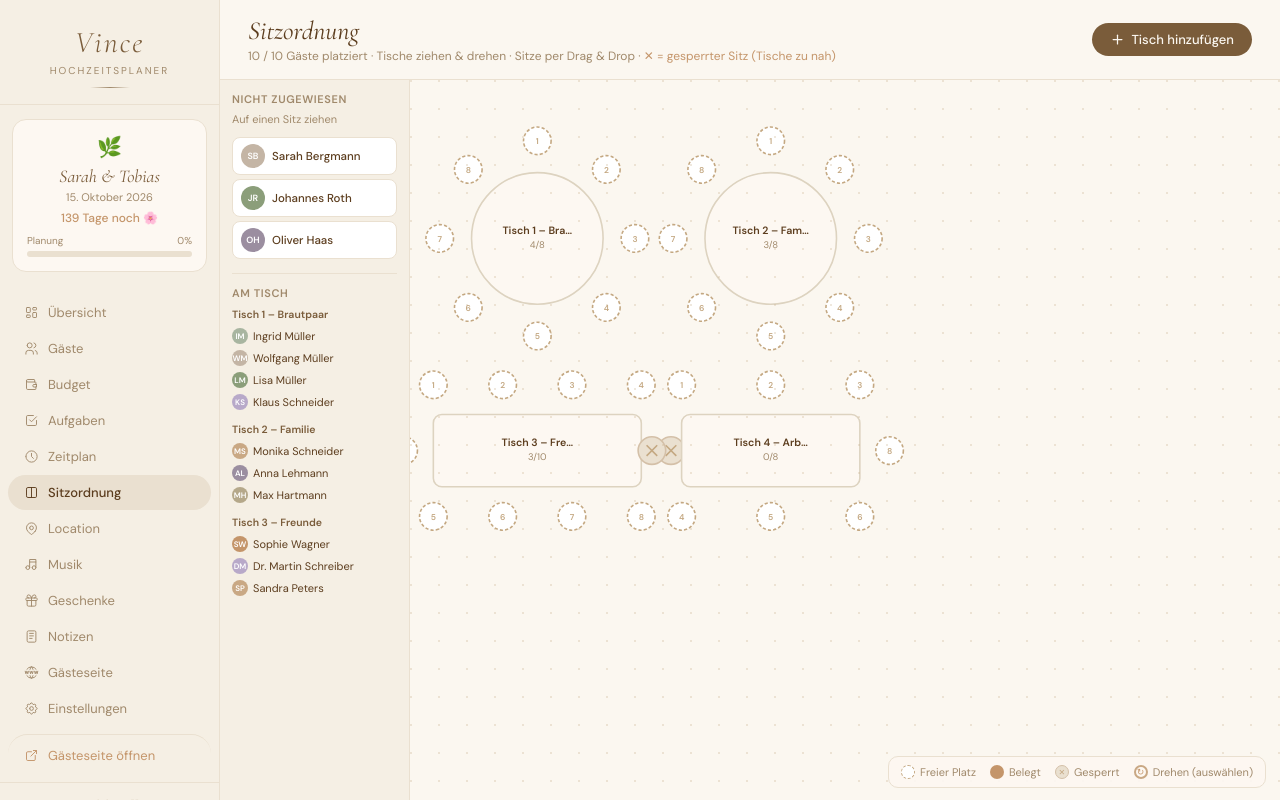
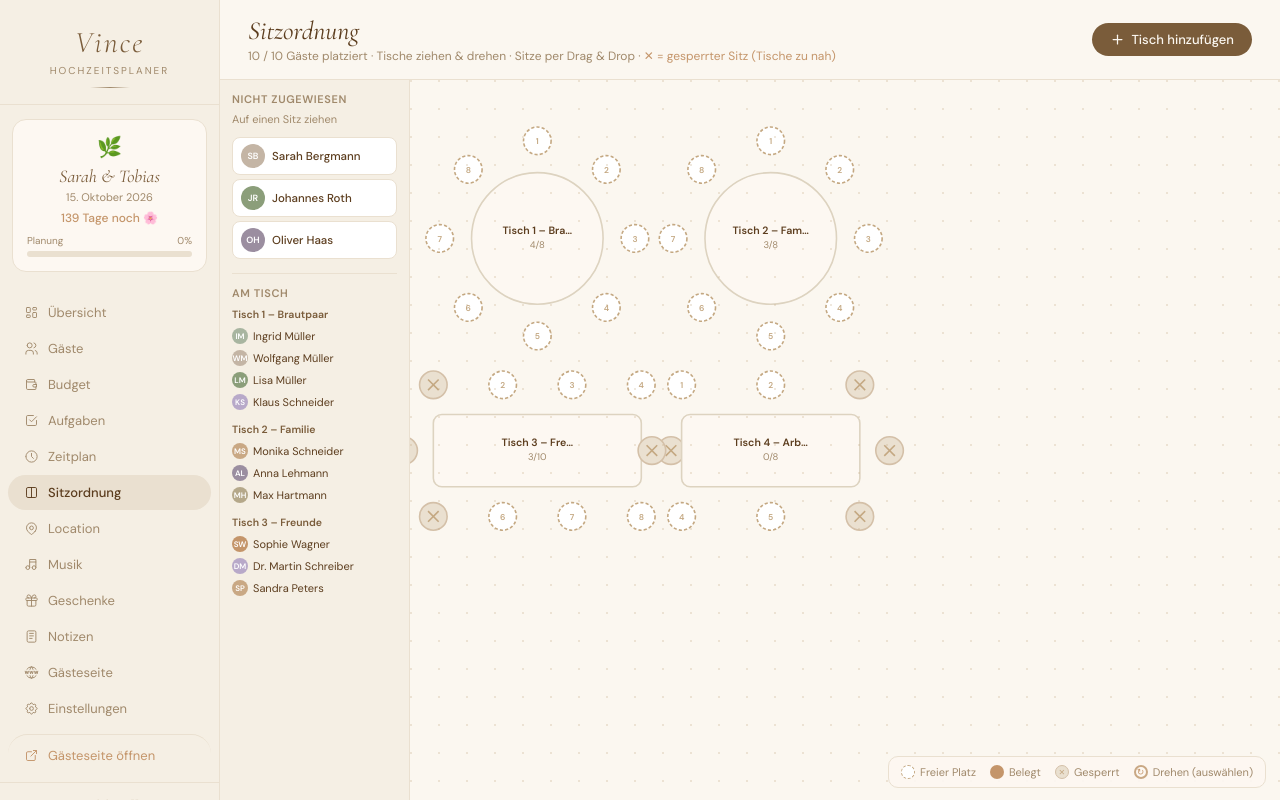
Before and after one commit to TanerTops/Wedding, a React (Vite) app: page /seating in a window 1280 px wide. Built offline with nearby package versions, Linux system fonts and the light colour scheme.

Commit message:
Update Seating.jsx

```diff
--- a/src/pages/Seating.jsx
+++ b/src/pages/Seating.jsx
@@ -130,10 +130,10 @@ function getOBBSeparation(t1, t2) {
   return { separated: false, gap: -minSep, axis: minAxis };
 }
 
-// For each seat, check if it's physically overlapping the body of another table.
-// A seat is blocked when its centre is within the other table's padded footprint.
-// "vor Kopf" (head seats) = seats on the short ends of a rect → all blocked when touching.
-// Long-side seats → only blocked if actually inside the neighbour (not double-blocked).
+// Blocked seat detection.
+// Rules:
+//   - Long side (side seats of rect): only block seats that are PHYSICALLY INSIDE the neighbour body
+//   - Head end (short ends of rect): block ALL seats on that end of BOTH tables when they touch
 function getBlockedSeats(tables) {
   const blocked = {};
 
@@ -149,53 +149,94 @@ function getBlockedSeats(tables) {
       const t2 = tables[j];
       if (t2.shape === 'round') continue;
 
-      // Quick distance cull
-      const dx = t1.x - t2.x, dy = t1.y - t2.y;
-      const dist = Math.sqrt(dx * dx + dy * dy);
-      const { rx: rx2, ry: ry2 } = getTableDims(t2.shape, t2.seats);
-      if (dist > (Math.max(rx1, ry1) + Math.max(rx2, ry2)) * 2 + 80) continue;
+      // Quick cull
+      const ddx = t1.x - t2.x, ddy = t1.y - t2.y;
+      if (Math.sqrt(ddx*ddx + ddy*ddy) > (Math.max(rx1,ry1) + Math.max(...Object.values(getTableDims(t2.shape,t2.seats)))) * 2 + 80) continue;
 
       const rot2 = deg2rad(t2.rotation || 0);
+      const { rx: rx2, ry: ry2 } = getTableDims(t2.shape, t2.seats);
+
+      // Are the two tables actually touching/overlapping?
+      // Check if any corner of t1 is inside t2 (rough touching test)
+      const corners1 = getTableCorners(t1);
+      let tablesTouching = false;
+      for (const corner of corners1) {
+        const cdx = corner.x - t2.x, cdy = corner.y - t2.y;
+        const cos2 = Math.cos(-rot2), sin2 = Math.sin(-rot2);
+        const clx = cdx*cos2 - cdy*sin2, cly = cdx*sin2 + cdy*cos2;
+        if (Math.abs(clx) < rx2 + 8 && Math.abs(cly) < ry2 + 8) { tablesTouching = true; break; }
+      }
+      if (!tablesTouching) {
+        // Also check seats of t1 vs t2 body
+        for (const seat of seats1) {
+          const sdx = seat.wx - t2.x, sdy = seat.wy - t2.y;
+          const cos2 = Math.cos(-rot2), sin2 = Math.sin(-rot2);
+          const slx = sdx*cos2 - sdy*sin2, sly = sdx*sin2 + sdy*cos2;
+          if (Math.abs(slx) < rx2 + SEAT_R + 2 && Math.abs(sly) < ry2 + SEAT_R + 2) { tablesTouching = true; break; }
+        }
+      }
+      if (!tablesTouching) continue;
+
+      // Determine which SIDE of t2 is facing t1 (to identify head vs long contact)
+      // Vector from t2 centre to t1 centre in t2 local space
+      const vecDx = t1.x - t2.x, vecDy = t1.y - t2.y;
+      const cos2 = Math.cos(-rot2), sin2 = Math.sin(-rot2);
+      const localVx = vecDx*cos2 - vecDy*sin2;
+      const localVy = vecDx*sin2 + vecDy*cos2;
+      // Is contact on left/right (head ends) or top/bottom (long sides) of t2?
+      const contactOnHead2 = Math.abs(localVx) > Math.abs(localVy); // head = short ends = ±X axis for rect
 
       seats1.forEach((seat, si) => {
-        // Transform seat world position into t2's local space
         const sdx = seat.wx - t2.x, sdy = seat.wy - t2.y;
-        const cos2 = Math.cos(-rot2), sin2 = Math.sin(-rot2);
-        const lx = sdx * cos2 - sdy * sin2;
-        const ly = sdx * sin2 + sdy * cos2;
+        const slx = sdx*cos2 - sdy*sin2, sly = sdx*sin2 + sdy*cos2;
 
-        // Is the seat circle overlapping t2's body?
-        // Use a small pad = SEAT_R so the seat circle (not just its centre) matters
-        const pad = SEAT_R + PROXIMITY;
-        const insideX = lx >= -(rx2 + pad) && lx <= (rx2 + pad);
-        const insideY = ly >= -(ry2 + pad) && ly <= (ry2 + pad);
+        // Is this seat physically overlapping t2?
+        const pad = SEAT_R;
+        const inside = Math.abs(slx) < rx2 + pad && Math.abs(sly) < ry2 + pad;
+        if (!inside) return;
 
-        if (insideX && insideY) {
-          // Determine if this is a "head" seat (short end of a rect table)
-          // Head = the seat is on the short axis side of t1
-          // For a rect table, short sides are left/right (ry side), long sides top/bottom (rx side)
-          // We detect head seats by checking if the seat is near the short ends in t1 local space
+        // Is this a head seat of t1?
+        // In t1 local space, head seats are on the ±X ends (short dimension for rect)
         const s1dx = seat.wx - t1.x, s1dy = seat.wy - t1.y;
         const cos1 = Math.cos(-rot1), sin1 = Math.sin(-rot1);
-          const lx1 = s1dx * cos1 - s1dy * sin1;
+        const s1lx = s1dx*cos1 - s1dy*sin1;
+        const isHeadSeat1 = Math.abs(s1lx) > rx1 * 0.55;
 
-          // Head seat: seat is beyond the long dimension (rx1) ends → |lx1| > rx1*0.7
-          const isHeadSeat = t1.shape === 'rect' && Math.abs(lx1) > rx1 * 0.6;
-
-          if (isHeadSeat) {
-            // Block all head seats on this end
+        if (isHeadSeat1) {
+          // Head seat on t1: block it (touching another table at the head = Kopfende)
           blocked[`${t1.id}_${si}`] = true;
         } else {
-            // Long-side seat: only block if truly overlapping (not just proximity)
-            const strictPad = SEAT_R;
-            const strictX = lx >= -(rx2 + strictPad) && lx <= (rx2 + strictPad);
-            const strictY = ly >= -(ry2 + strictPad) && ly <= (ry2 + strictPad);
-            if (strictX && strictY) {
+          // Long-side seat: only block the ONE seat that overlaps, not both sides
+          // The seat on t1 that is inside t2 = it's physically in the gap = block it
           blocked[`${t1.id}_${si}`] = true;
         }
-          }
+      });
+
+      // Now handle head-end blocking of t2 seats when t1's head end pushes into t2
+      // Vector from t1 to t2 in t1 local space
+      const vecDx2 = t2.x - t1.x, vecDy2 = t2.y - t1.y;
+      const cos1 = Math.cos(-rot1), sin1 = Math.sin(-rot1);
+      const localVx1 = vecDx2*cos1 - vecDy2*sin1;
+      // t1's head end is facing t2 if |localVx1| > |localVy1|
+      const localVy1 = vecDx2*sin1 + vecDy2*cos1;
+      const t1HeadFacingT2 = Math.abs(localVx1) > Math.abs(localVy1);
+
+      if (t1HeadFacingT2) {
+        // Also block head-end seats of t2 that face t1
+        const seats2 = getWorldSeats(t2);
+        const { rx: rx2b } = getTableDims(t2.shape, t2.seats);
+        seats2.forEach((seat, si) => {
+          const s2dx = seat.wx - t2.x, s2dy = seat.wy - t2.y;
+          const cos2b = Math.cos(-rot2), sin2b = Math.sin(-rot2);
+          const s2lx = s2dx*cos2b - s2dy*sin2b;
+          const isHeadSeat2 = Math.abs(s2lx) > rx2b * 0.55;
+          if (isHeadSeat2) {
+            // Check if this head end is the one facing t1
+            const sameDir = (s2lx * (-localVx)) > 0; // seat is on the side facing t1
+            if (sameDir) blocked[`${t2.id}_${si}`] = true;
           }
         });
+      }
     }
   }
   return blocked;
```
Lines whose indentation alone changed are shown as unchanged.
